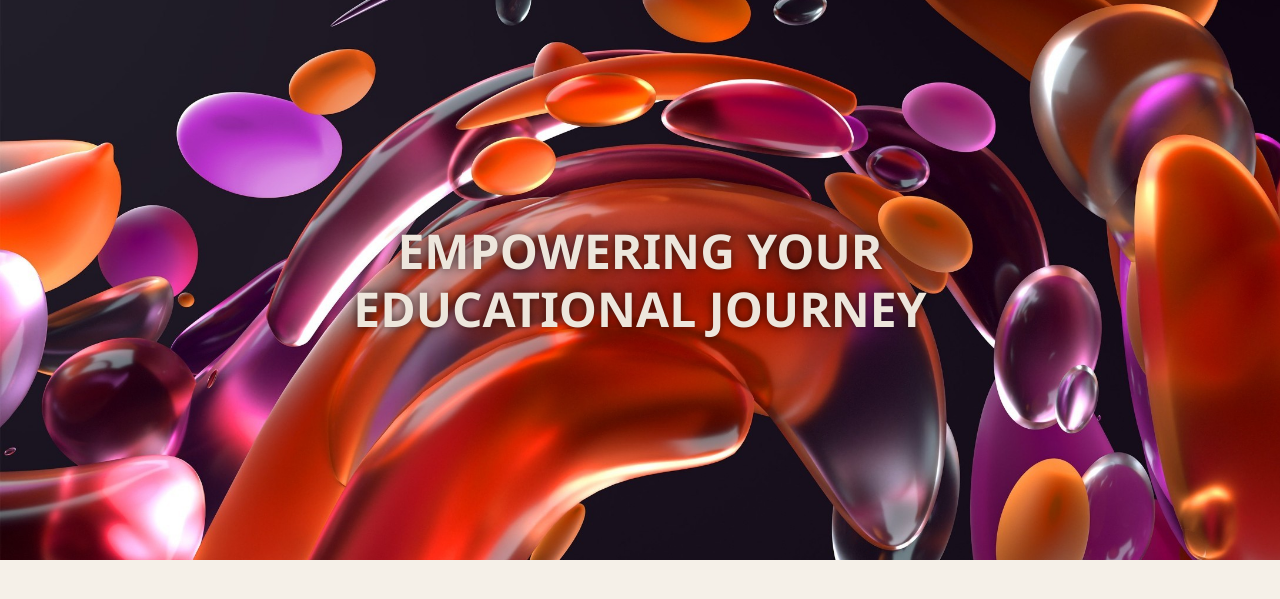
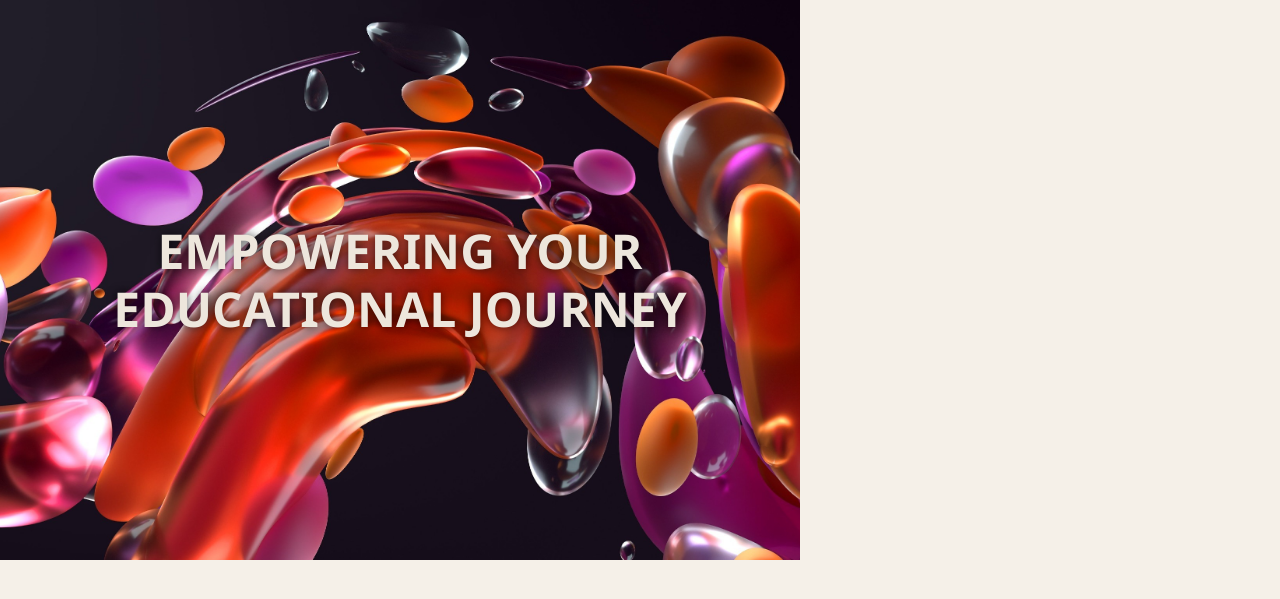
Before and after one commit to OnmyoG/English-coach, a Flask app: template templates/index_jolein.html in a window 1280 px wide. Shown: the part 59-658 px from the top of the page. Run offline with Flask 3, Linux system fonts and the light colour scheme; the template is opened without the code that fills it, so the values that code supplies are empty.

Commit message:
Refactor hero section styles
Adjusted CSS for hero section header styling.

```diff
--- a/templates/index_jolein.html
+++ b/templates/index_jolein.html
@@ -41,7 +41,7 @@
       display: none; /* hidden by default */
     }
 
-    #heroSection {
+    #heroSection h1 {
       height: 70vh;
       background: url('{{ url_for('static', filename='background.jpg') }}') center/cover no-repeat;
       display: flex;
@@ -51,7 +51,6 @@
       padding: 0 2rem;
       color: #ede6dc;
       text-shadow: 0 0 10px rgba(0,0,0,0.7);
-      margin-bottom: 30px;
     }
     #heroSection h1 { font-size: 3rem; max-width: 800px; line-height: 1.2; }
 
```
